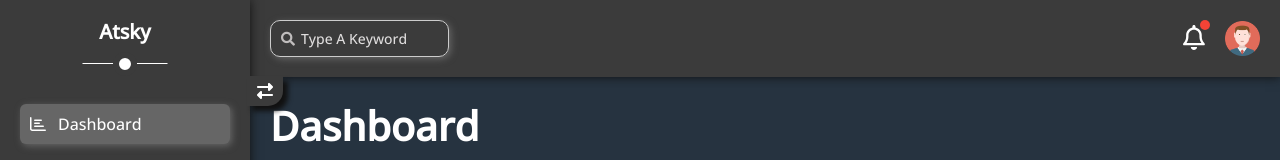
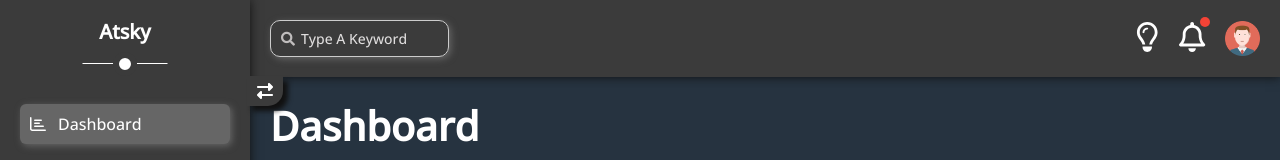
Before and after one commit to zaki164/Atsky, a React (Create React App) app: page / in a window 1280 px wide. Shown: the top 160 px of the page. Built offline with nearby package versions, Linux system fonts and the light colour scheme.

Commit message:
theme icon style

```diff
--- a/src/components/Header/Header.jsx
+++ b/src/components/Header/Header.jsx
@@ -1,24 +1,41 @@
 import { FontAwesomeIcon } from '@fortawesome/react-fontawesome';
-import { faBell } from '@fortawesome/free-regular-svg-icons';
+import { faBell, faLightbulb, faMoon } from '@fortawesome/free-regular-svg-icons';
 import { images } from '../../constants';
 import './Header.scss';
 import { Link } from 'react-router-dom';
-import { useRef, useEffect } from 'react';
+import { useRef, useEffect, useState, useLayoutEffect } from 'react';
 
 const Header = () => {
+  const [light, setlight] = useState(false);
+  const lightlocal = localStorage.getItem("Light Mode");
   const notify = useRef();
   const stopPropa = e => {
     e.stopPropagation();
+  }
+  const handleDarkMode = (e) => {
+    stopPropa(e);
+    setlight(!light);
+    document.body.classList.toggle('light');
+    localStorage.setItem("Light Mode", !light);
   }
   const viewNotify = (e) => {
     stopPropa(e);
     notify.current.nextSibling.classList.toggle("show");
   }
+  // localStorage.clear();
+  useLayoutEffect(() => {
+    if (lightlocal) {
+      if (lightlocal === "true") {
+        setlight(true);
+        document.body.classList.add('light');
+      }
+    }
+  }, [lightlocal])
   useEffect(() => {
     const tooltip_not = notify.current.nextSibling;
     document.addEventListener("click", e => {
       if (tooltip_not.classList.contains("show")) {
-        if(e.target !== notify.current) {
+        if (e.target !== notify.current) {
           notify.current.nextSibling.classList.toggle("show");
         }
       }
@@ -30,6 +47,7 @@ const Header = () => {
         <input type="search" placeholder='Type A Keyword' />
       </div>
       <div className='icons position-relative flex_center'>
+        <span className='themeIcon' onClick={handleDarkMode}>{light ? <FontAwesomeIcon icon={faMoon} /> : <FontAwesomeIcon icon={faLightbulb} />}</span>
         <span className='notification' ref={notify} onClick={viewNotify}>
           <FontAwesomeIcon icon={faBell} />
         </span>
--- a/src/components/Header/Header.scss
+++ b/src/components/Header/Header.scss
@@ -49,10 +49,22 @@ header {
     }
   }
   .icons {
+    .themeIcon,
     .notification {
       margin-right: 20px;
+      @include media(sm) {
+        margin-right: 13px;
+      }
+      cursor: pointer;
+      svg {
+        font-size: 30px;
+        @include media(sm) {
+          font-size: 20px;
+        }
+      }
+    }
+    .notification {
       position: relative;
-      cursor: pointer;
       &::before {
         content: "";
         position: absolute;
@@ -67,12 +79,6 @@ header {
           height: 8px;
           right: -3px;
           top: -3px;
-        }
-      }
-      svg {
-        font-size: 25px;
-        @include media(sm) {
-          font-size: 20px;
         }
       }
     }
@@ -122,8 +128,8 @@ header {
         width: 35px;
         height: 35px;
         @include media(sm) {
-          width: 30px;
-          height: 30px;
+          width: 25px;
+          height: 25px;
         }
       }
     }
```
